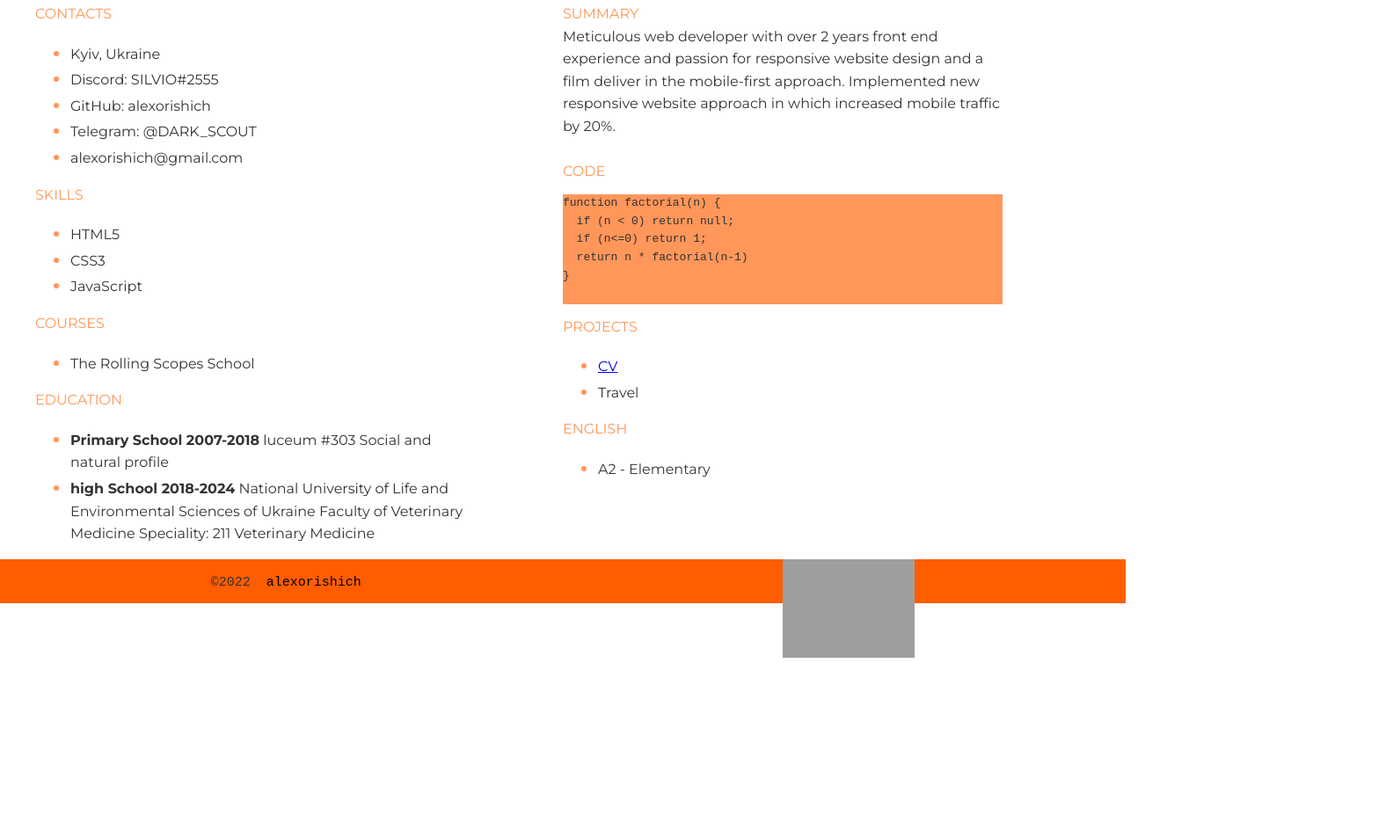
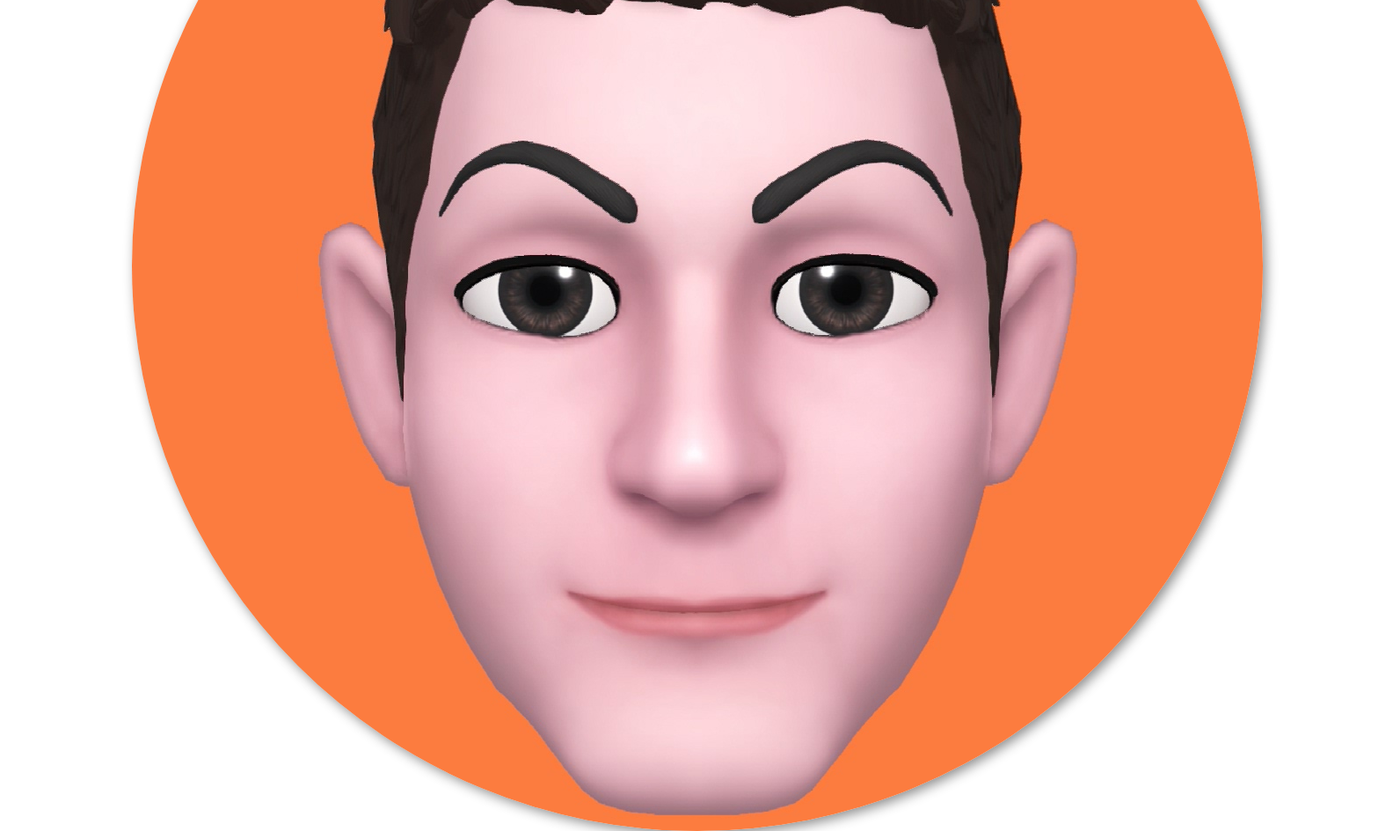
Before and after one commit to AlexOrishich/rsschool-cv, a plain HTML site: page Cross-Check/index.html in a window 1280 px wide. Shown: the part 421-1366 px from the top of the page at 88% size, 1584 px wide, since content can reach past the window. Before the commit the page ends 1177 px from the top, so only its background shows below. Drawn offline with Linux system fonts and the light colour scheme; grey boxes are pictures that could not be loaded.

Commit message:
update: change index.html

```diff
--- a/Cross-Check/index.html
+++ b/Cross-Check/index.html
@@ -3,7 +3,6 @@
 <head>
 	<meta charset="utf-8">
 	<link rel="stylesheet" href="style.css">
-	<link href="https://fonts.googleapis.com/css?family=Kaushan+Script|Montserrat:400,700&amp;subset=cyrillic-ext" rel="stylesheet">
 	<title>Cv</title>
 </head>
 <body>
@@ -18,6 +17,8 @@
 	 	<a class="nav__inner" href="#">Education</a>
 	 	<a class="nav__inner" href="#">English</a>
 	 </nav>
+	</div>
+</div>
 </header>
 <div class="section">
 	<div class="container">
@@ -81,8 +82,8 @@
 			<div class="about__title">Code</div>
 			<div class="about__item">
 				<pre class="text__pre">function factorial(n) {
-  if (n < 0) return null;
-  if (n<=0) return 1;
+  if (n &lt; 0) return null;
+  if (n &le; 0) return 1;
   return n * factorial(n-1)
 }
 				</pre>
@@ -102,13 +103,13 @@
 				</div>
 			</div>
 		</div>
-	</div>
+	<!-- </div> -->
 </main>
 <footer class="footer">
 	<div class="footer__item">
 		<pre>©2022  <a class="git" href="https://github.com/AlexOrishich">alexorishich</a></pre>
 	</div>
-	<a href="https://rs.school/index.html"><img width="150px" src="https://images.opencollective.com/rsschool/c60db11/background.png"></a>
+	<a href="https://rs.school/index.html"><img alt="rslogo" width="130" src="https://images.opencollective.com/rsschool/c60db11/background.png"></a>
 </footer>
 </body>
 </html>
--- a/Cross-Check/style.css
+++ b/Cross-Check/style.css
@@ -105,7 +105,7 @@ h1, h2, h3, h4, h5, h6 {
 	justify-content: space-around;
 }
 .intro__photo {
-	width: 200px;
+	width: 100;
 	border-radius: 50% ;
 	box-shadow: 4px 4px 14px rgba(0, 0, 0, 0.45);
 }
@@ -135,7 +135,6 @@ li::marker {
 	/*About*/
 .about__title {
 	color: #FF965A ;
-	font-size: ;
 	text-transform: uppercase;
 }
 .about__item {
```
Lines whose indentation alone changed are shown as unchanged.
